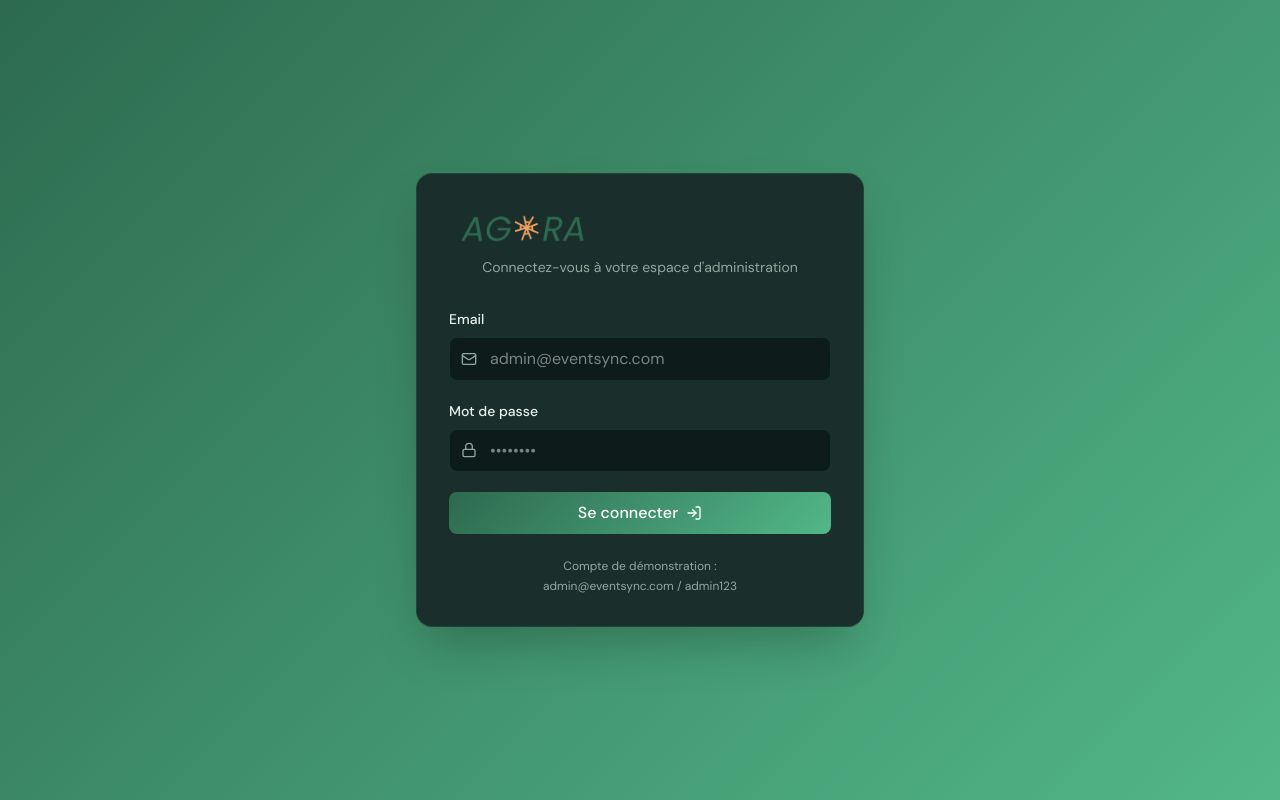
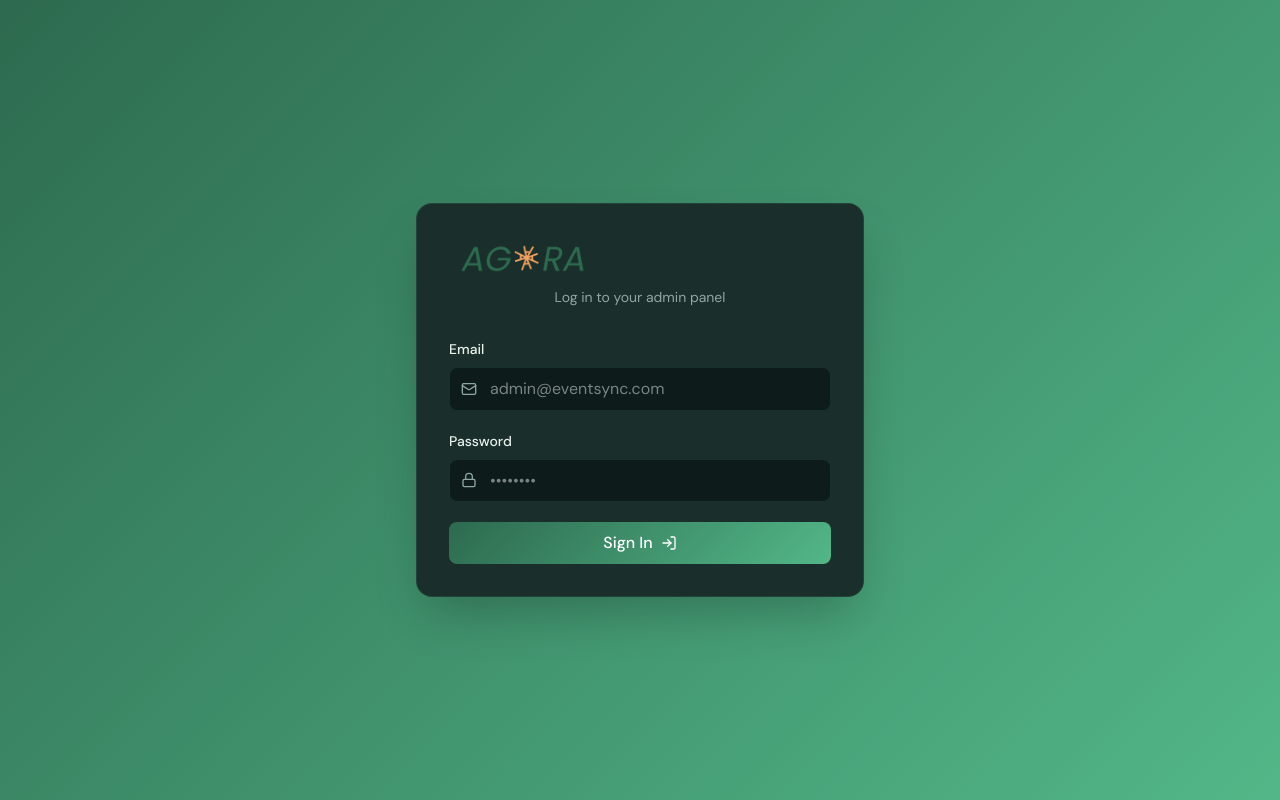
Before and after one commit to FullStack-Collective/event-sync-frontend, a Next.js app: page /admin/login in a window 1280 px wide. Built offline with nearby package versions, Linux system fonts and the light colour scheme.

Commit message:
feat(admin): remove demo account and use english language

```diff
--- a/src/app/admin/login/page.tsx
+++ b/src/app/admin/login/page.tsx
@@ -68,8 +68,8 @@ export default function AdminLoginPage() {
               height={75}
             />
           </div>
-        <p className="text-text-muted text-sm mt-2">
-            Connectez-vous à votre espace d'administration
+          <p className="text-text-muted text-sm mt-2">
+            Log in to your admin panel
           </p>
         </div>
 
@@ -93,7 +93,7 @@ export default function AdminLoginPage() {
 
           <div>
             <label className="block text-text text-sm font-medium mb-2">
-              Mot de passe
+              Password
             </label>
             <div className="relative">
               <Lock className="absolute left-3 top-1/2 -translate-y-1/2 w-4 h-4 text-text-muted" />
@@ -123,17 +123,12 @@ export default function AdminLoginPage() {
               <div className="w-5 h-5 border-2 border-white border-t-transparent rounded-full animate-spin" />
             ) : (
               <>
-                Se connecter
+                Sign In
                 <LogIn className="w-4 h-4" />
               </>
             )}
           </button>
         </form>
-
-        <div className="mt-6 text-center text-text-muted text-xs">
-          <p>Compte de démonstration :</p>
-          <p className="mt-1">admin@eventsync.com / admin123</p>
-        </div>
       </div>
     </div>
   );
```
